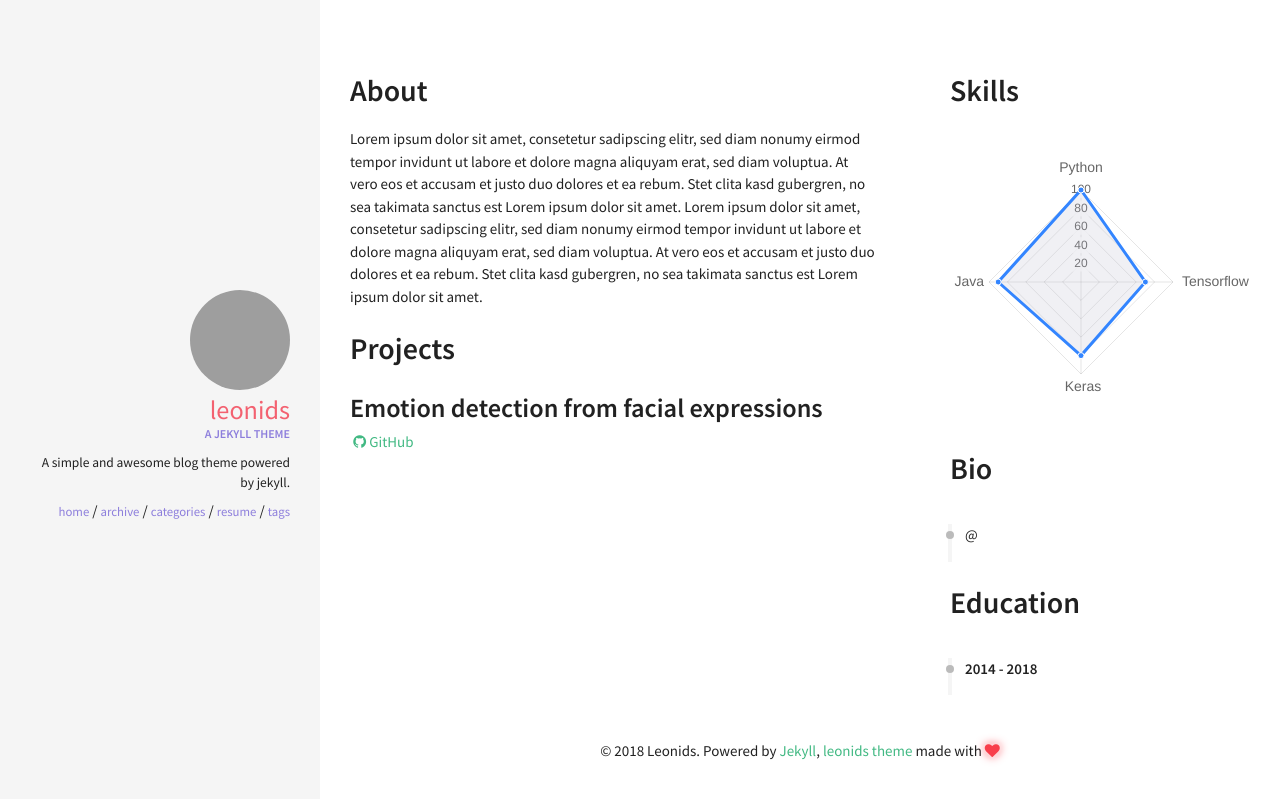
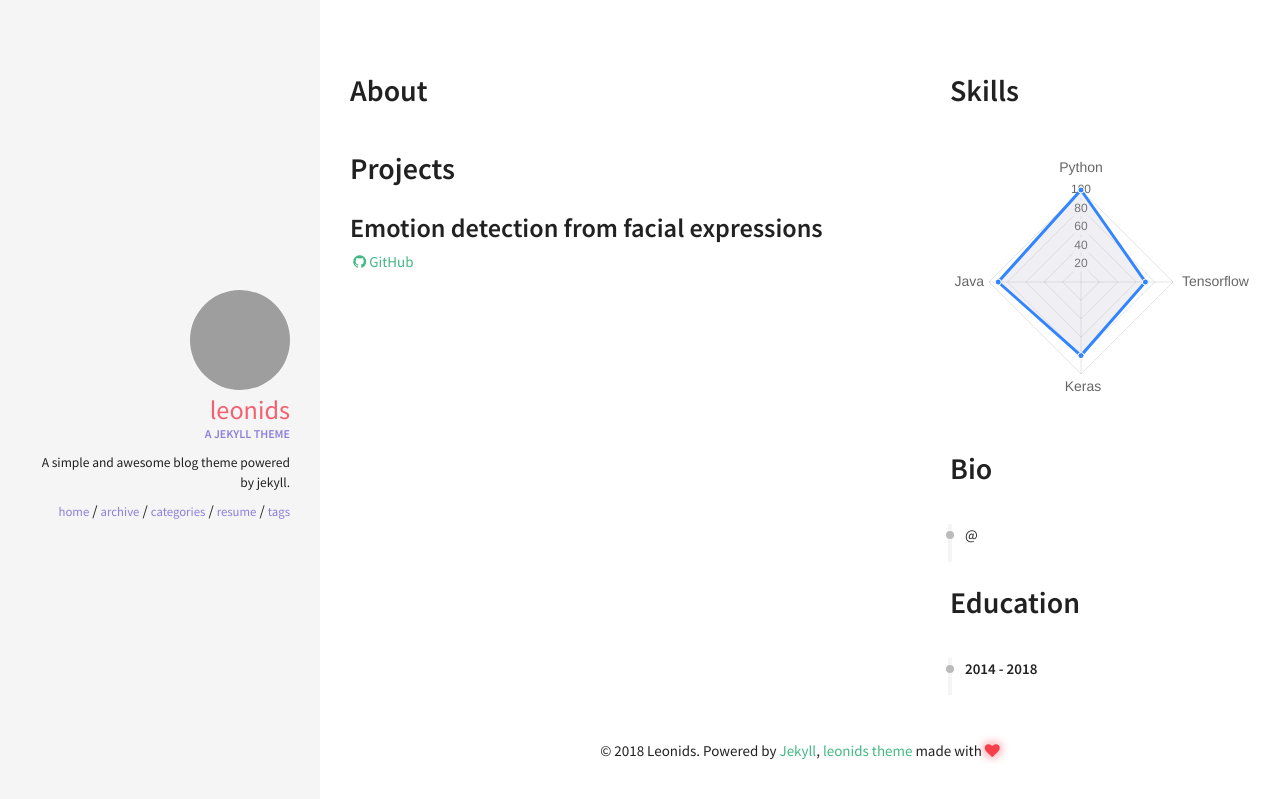
Before and after one commit to exekudos/exekudos.github.io, a Jekyll site: the page built from resume.html, in a window 1280 px wide. Shown: the top 799 px of the page. Built offline with Jekyll 4.4.1, drawn with Linux system fonts in a browser that asks for light colours; nearby versions of some CDN libraries.

Commit message:
Update about.html

```diff
--- a/_includes/sections/about.html
+++ b/_includes/sections/about.html
@@ -1,5 +1,5 @@
 <h1><span data-i18n="skills.my_skills">About</span></h1>
 
 <div>
-    Lorem ipsum dolor sit amet, consetetur sadipscing elitr, sed diam nonumy eirmod tempor invidunt ut labore et dolore magna aliquyam erat, sed diam voluptua. At vero eos et accusam et justo duo dolores et ea rebum. Stet clita kasd gubergren, no sea takimata sanctus est Lorem ipsum dolor sit amet. Lorem ipsum dolor sit amet, consetetur sadipscing elitr, sed diam nonumy eirmod tempor invidunt ut labore et dolore magna aliquyam erat, sed diam voluptua. At vero eos et accusam et justo duo dolores et ea rebum. Stet clita kasd gubergren, no sea takimata sanctus est Lorem ipsum dolor sit amet.
+
 </div>
```
